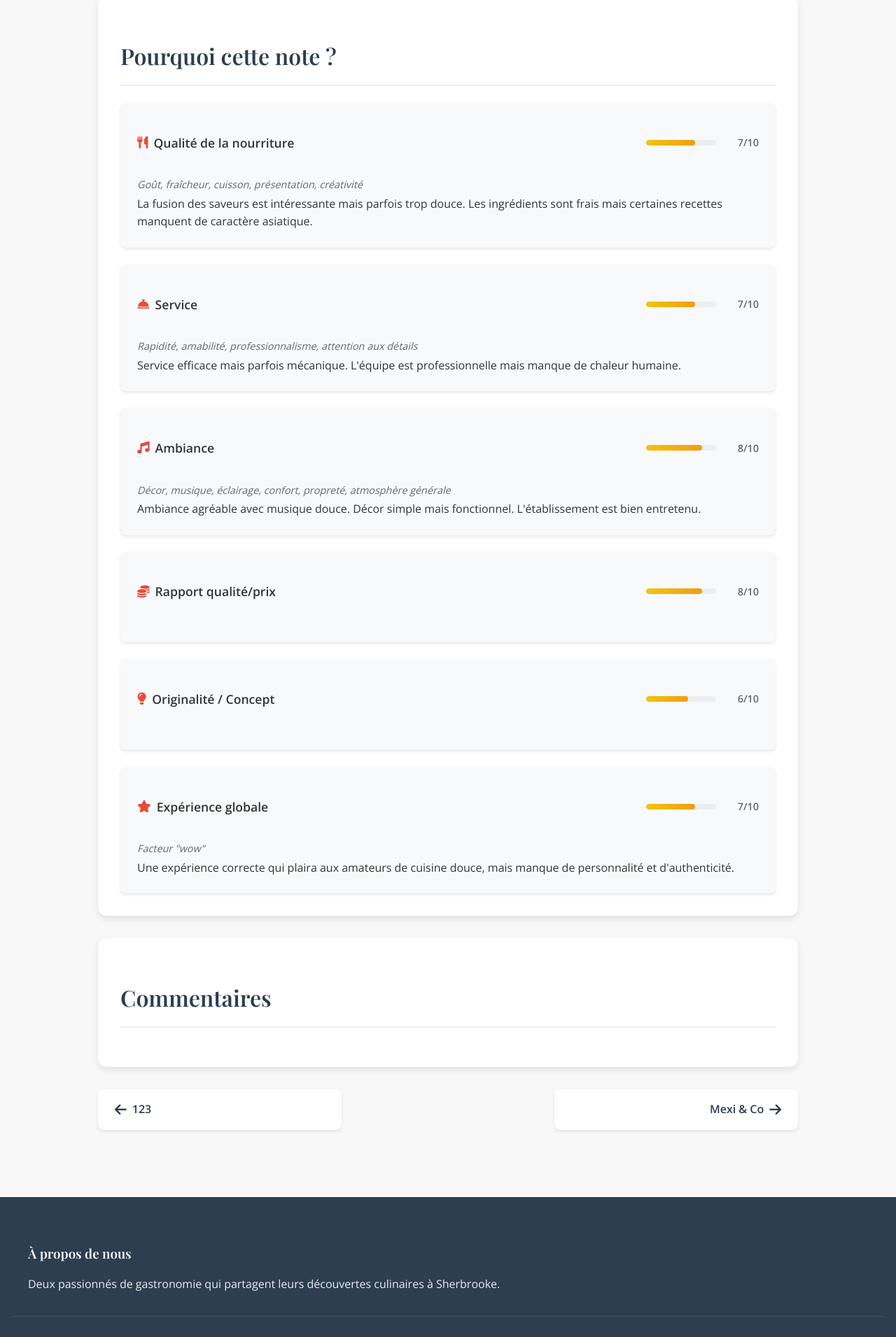
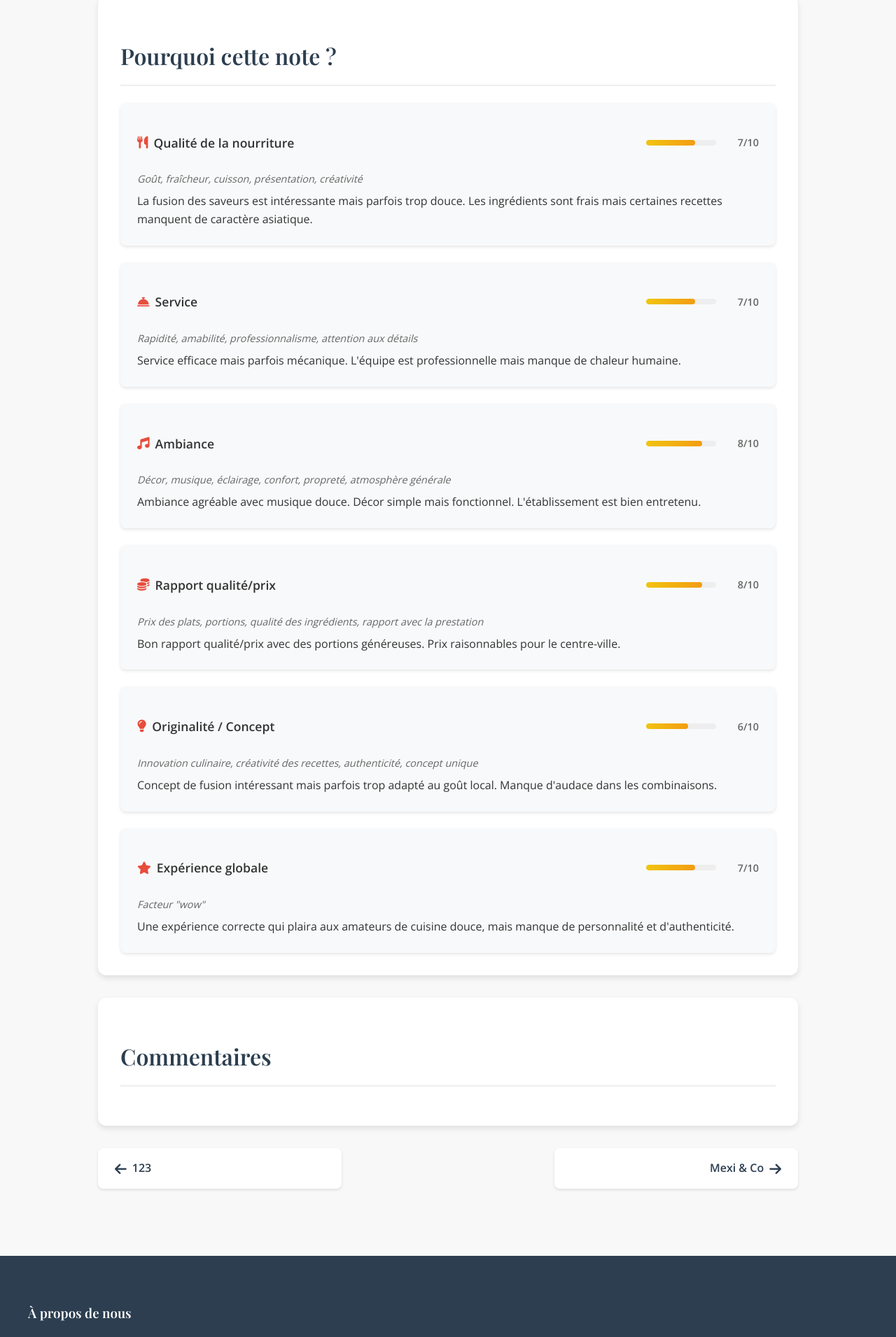
Before and after one commit to Natael21/blog-culinaire, a Jekyll site: the page built from _posts/2024-11-15-saveur-et-delice.markdown, in a window 1280 px wide. Shown: the part 2221-4132 px from the top of the page at 70% size. Built offline with Jekyll 4.4.1, drawn with Linux system fonts in a browser that asks for light colours; a script that is not in the unit is left out; comment, search, counter and statistics services are not loaded.

Commit message:
affichage note modifier encore

```diff
--- a/_layouts/restaurant.html
+++ b/_layouts/restaurant.html
@@ -109,10 +109,15 @@ comments: true
       </div>
 
       {% if details.criteria %}
-      <div class="rating-details" style="margin-top: 0.5rem;">
-        <p class="criteria" style="margin: 0; margin-bottom: 0.2rem;"><em>{{ details.criteria }}</em></p>
-        <p class="comment" style="margin: 0;">{{ details.comment }}</p>
-      </div>
+      <p class="criteria" style="margin: 0 0 0.5rem 0;"><em>{{ details.criteria }}</em></p>
+      {% elsif category == 'value' %}
+      <p class="criteria" style="margin: 0 0 0.5rem 0;"><em>Prix des plats, portions, qualité des ingrédients, rapport avec la prestation</em></p>
+      {% elsif category == 'originality' %}
+      <p class="criteria" style="margin: 0 0 0.5rem 0;"><em>Innovation culinaire, créativité des recettes, authenticité, concept unique</em></p>
+      {% endif %}
+
+      {% if details.comment %}
+      <p class="comment">{{ details.comment }}</p>
       {% endif %}
     </div>
     {% endfor %}
--- a/admin/new-recipe.html
+++ b/admin/new-recipe.html
@@ -322,8 +322,9 @@
                 </div>
 
                 <div class="form-group">
-                    <label for="description">Description courte</label>
-                    <textarea id="description" name="description" required></textarea>
+                    <label for="description">Résumé</label>
+                    <textarea id="description" name="description" maxlength="150" required></textarea>
+                    <small class="text-muted">Maximum 150 caractères</small>
                 </div>
 
                 <div class="form-group">
--- a/assets/css/restaurant.css
+++ b/assets/css/restaurant.css
@@ -352,7 +352,7 @@
     display: flex;
     justify-content: space-between;
     align-items: center;
-    margin-bottom: var(--spacing-sm);
+    margin-bottom: var(--spacing-xs);
 }
 
 .rating-title {
@@ -374,19 +374,14 @@
     gap: 1rem;
 }
 
-.rating-details {
-    margin-top: 0.5rem;
-}
-
-.rating-details .criteria {
+.criteria {
     color: var(--text-light);
     font-style: italic;
-    margin: 0;
-    margin-bottom: 0.2rem;
+    margin: 0.2rem 0 0.5rem 0;
     font-size: 0.9rem;
 }
 
-.rating-details .comment {
+.comment {
     color: var(--text-color);
     line-height: 1.6;
     margin: 0;
```
